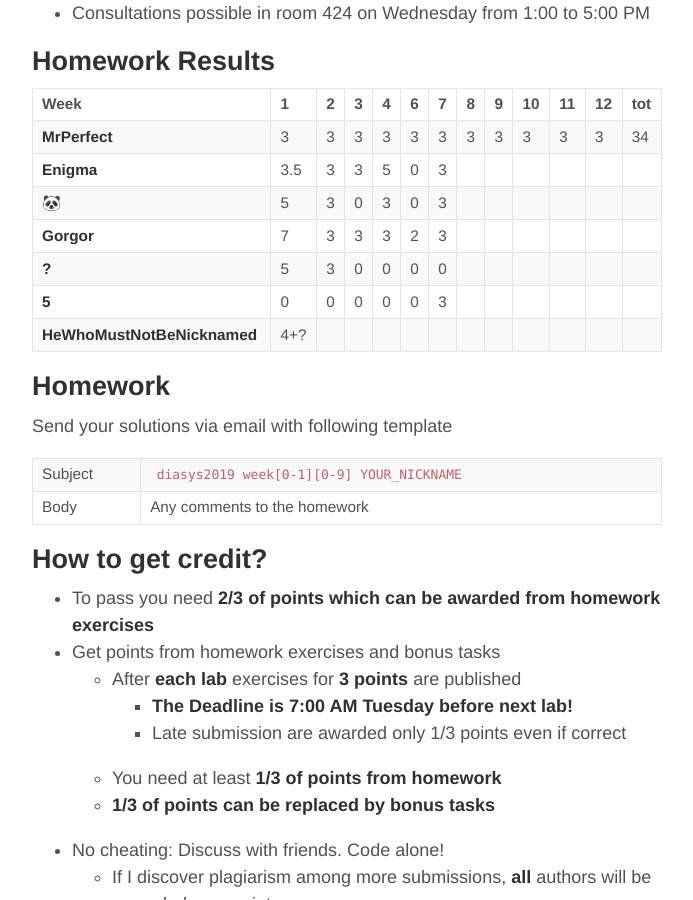
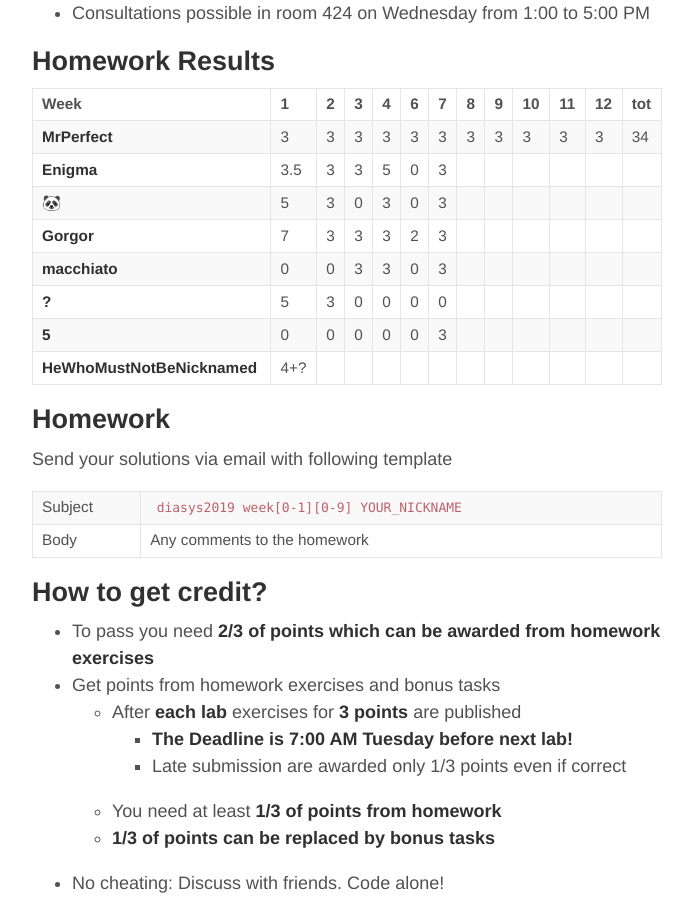
Before and after one commit to oplatek/oplatek.github.io, a Jekyll site: the page built from _posts/2019-02-18-labs-ds.md, in a window 1280 px wide and 900 px high, scrolled down 583 px. Shown: the whole window, without its empty margins (293-986 px from the left). Built offline with Jekyll 4.4.1, drawn with Linux system fonts in a browser that asks for light colours.

Commit message:
update points

```diff
--- a/_posts/2019-02-18-labs-ds.md
+++ b/_posts/2019-02-18-labs-ds.md
@@ -32,6 +32,7 @@ Homework Results
 | **Enigma**   |3.5| 3 | 3 | 5 | 0 | 3 |   |   |   |   |   |   |
 | **🐼**       | 5 | 3 | 0 | 3 | 0 | 3 |   |   |   |   |   |   |
 | **Gorgor**   | 7 | 3 | 3 | 3 | 2 | 3 |   |   |   |   |   |   |
+|**macchiato** | 0 | 0 | 3 | 3 | 0 | 3 |   |   |   |   |   |   |
 | **?**        | 5 | 3 | 0 | 0 | 0 | 0 |   |   |   |   |   |   |
 | **5**        | 0 | 0 | 0 | 0 | 0 | 3 |   |   |   |   |   |   |
 |**HeWhoMustNotBeNicknamed**|4+?|||||  |   |   |   |   |   |   |
```
